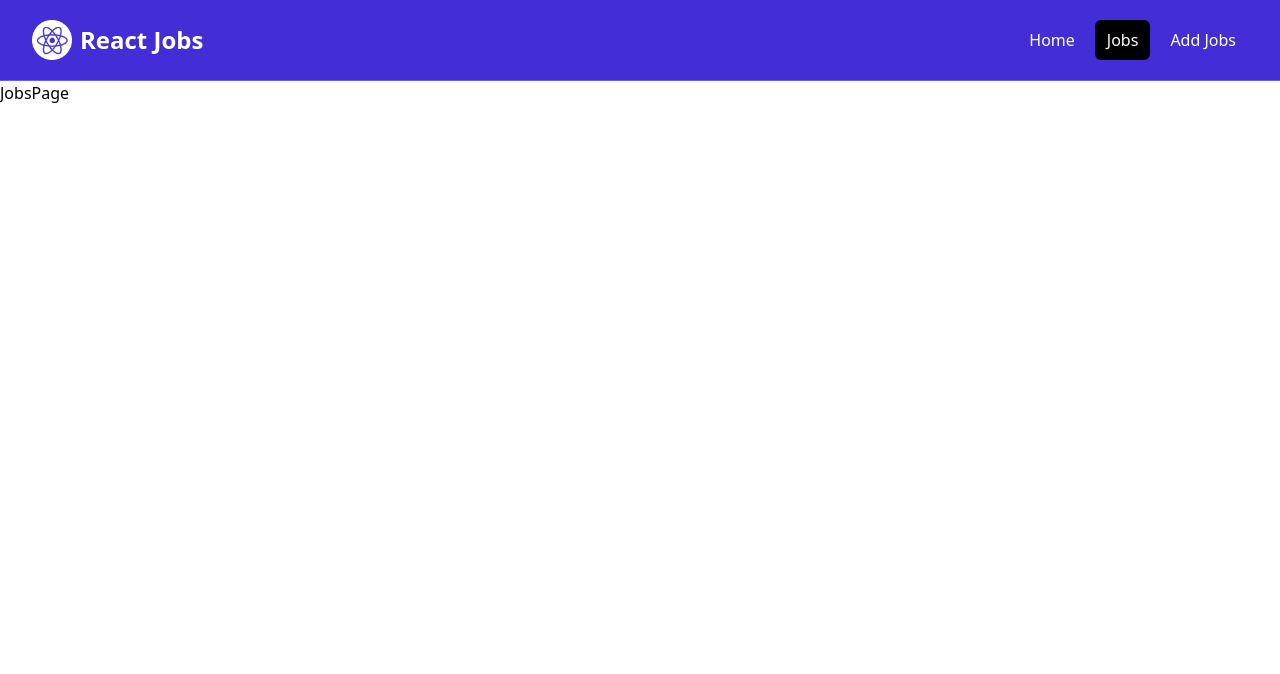
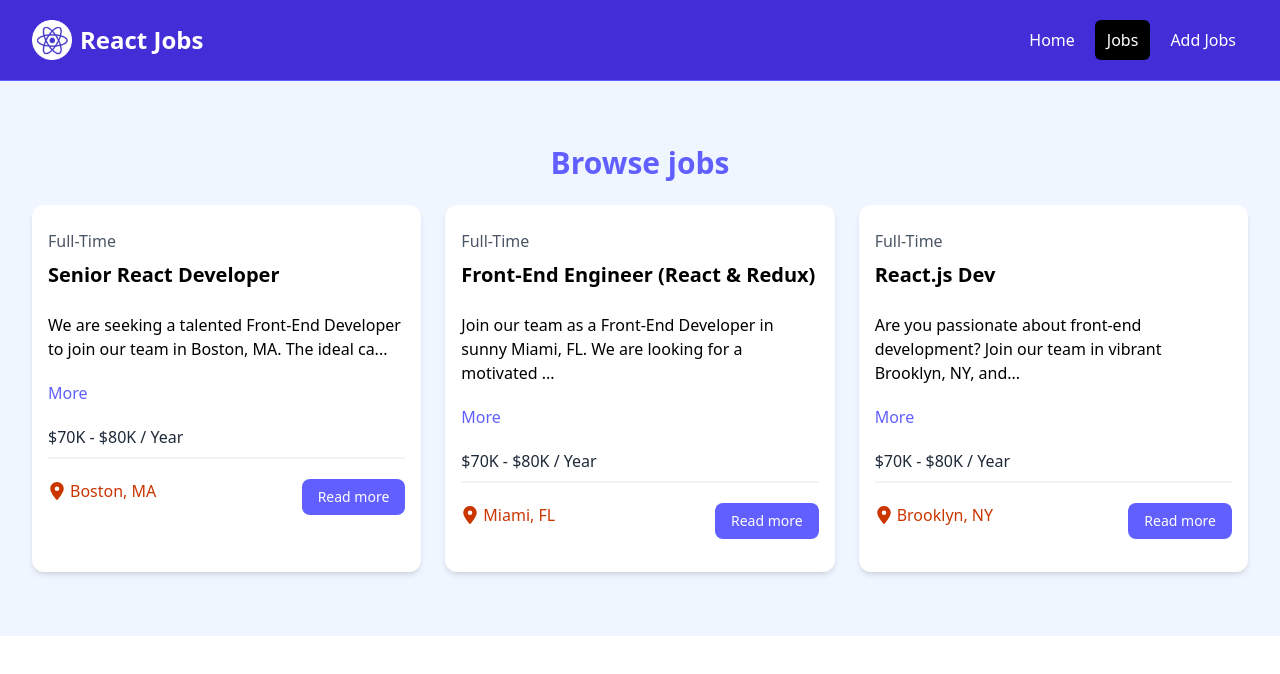
Before and after one commit to Luna-bf/React-TraversyMedia, a React (Vite) app: page /jobs in a window 1280 px wide. Shown: the top 674 px of the page. Built offline with nearby package versions, Linux system fonts and the light colour scheme.

Commit message:
update jobspage

```diff
--- a/src/pages/JobsPage.jsx
+++ b/src/pages/JobsPage.jsx
@@ -1,6 +1,12 @@
+import JobListings from "../components/JobListings";
+
 const JobsPage = () => {
   return (
-    <div>JobsPage</div>
+    <>
+      <section className="bg-blue-50 px-4 py-6">
+        <JobListings />
+      </section>
+    </>
   )
 }
 
```
